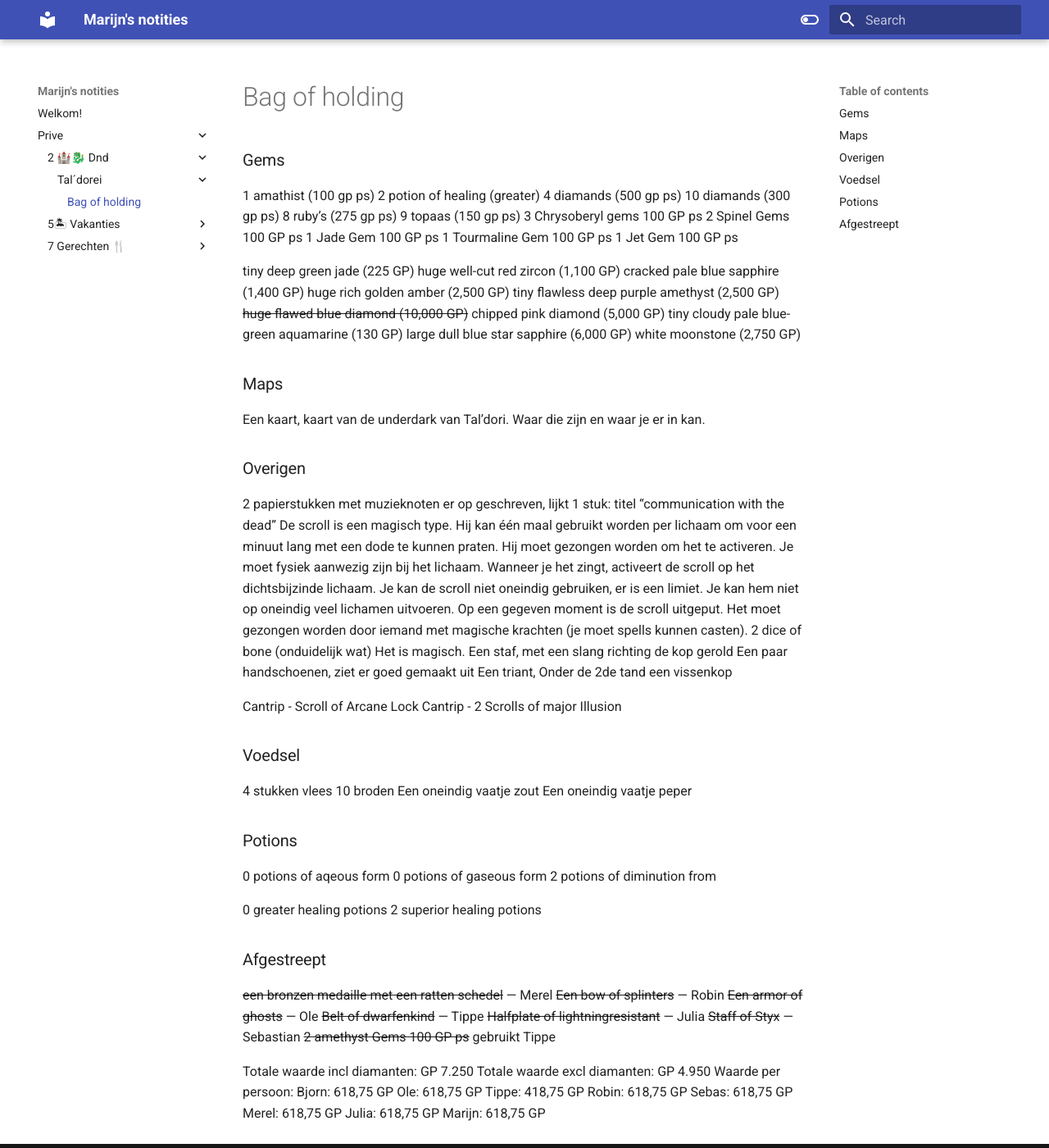
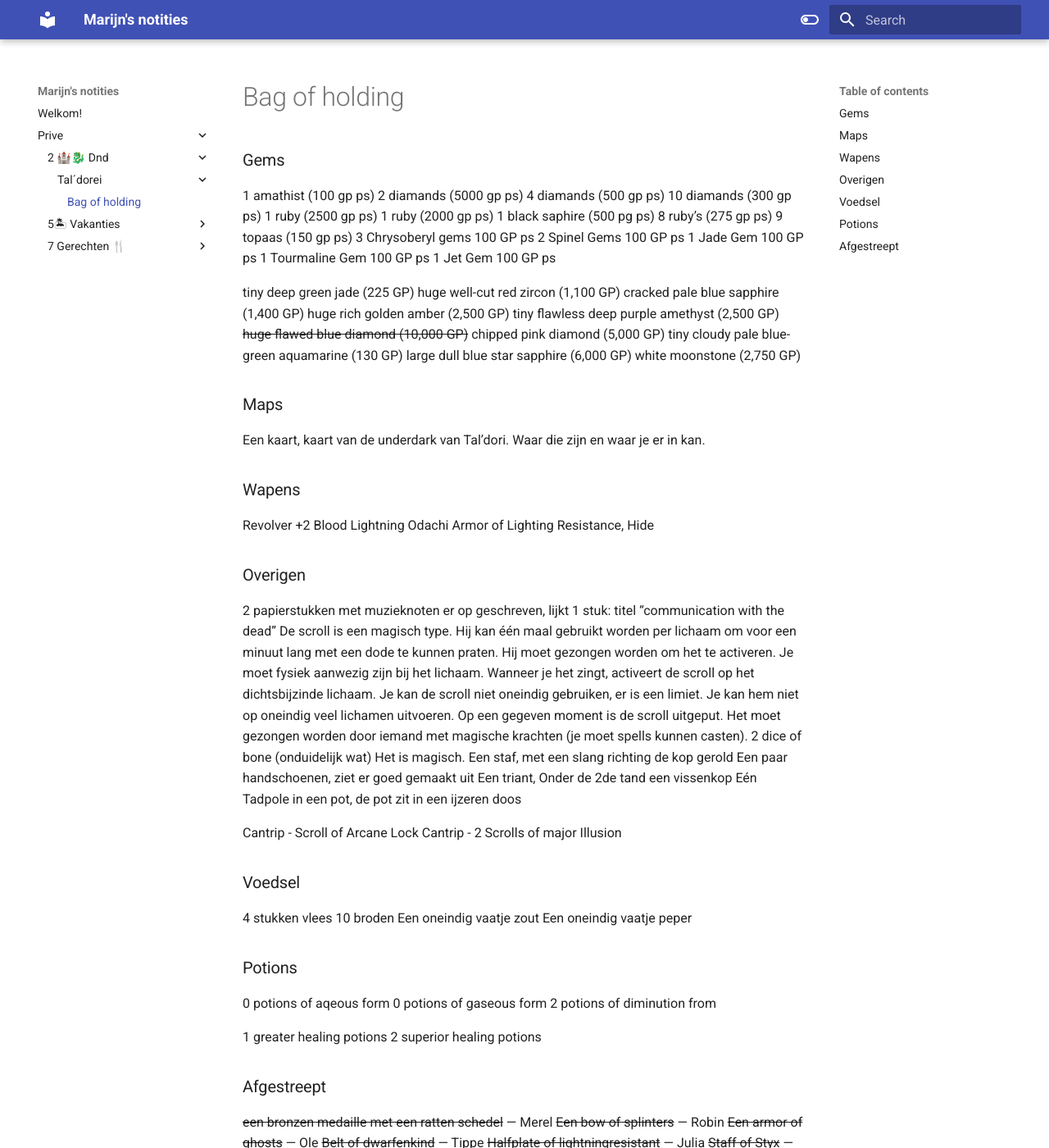
Before and after one commit to bosmuis/ObsidianPublic, an MkDocs documentation site: the page built from docs/_Prive/2 🏰🐉 Dnd/Tal´dorei/Bag of Holding.md, in a window 1280 px wide and 1400 px high. Shown: the whole window at 82% size. Built offline with MkDocs 1.6.1 and Material for MkDocs 9.7.7, drawn with Linux system fonts in a browser that asks for light colours.

Commit message:
[PUBLISHER] Merge #20
* PUSH NOTE : 2023 Roma.md

* PUSH NOTE : Bag of Holding.md

* PUSH NOTE : Pasta met spinazie saus en spekjes.md

* PUSH NOTE : Pasta alla norma con pancetta.md

* PUSH NOTE : Ravioli in wittewijn saus.md

* PUSH NOTE : Proteïne pannekoeken.md

```diff
--- a/docs/_Prive/2 🏰🐉 Dnd/Tal´dorei/Bag of Holding.md
+++ b/docs/_Prive/2 🏰🐉 Dnd/Tal´dorei/Bag of Holding.md
@@ -5,9 +5,12 @@ share: true
 # Bag of holding
 ### Gems
 1 amathist (100 gp ps)
-2 potion of healing (greater)
+2 diamands (5000 gp ps)
 4 diamands (500 gp ps)
 10 diamands (300 gp ps)
+1 ruby (2500 gp ps)
+1 ruby (2000 gp ps)
+1 black saphire (500 pg ps)
 8 ruby’s (275 gp ps)
 9 topaas (150 gp ps)
 3 Chrysoberyl gems 100 GP ps
@@ -29,6 +32,12 @@ white moonstone (2,750 GP)
 
 ### Maps
 Een kaart, kaart van de underdark van Tal’dori. Waar die zijn en waar je er in kan.
+
+### Wapens
+Revolver +2
+Blood Lightning Odachi
+Armor of Lighting Resistance, Hide
+
 ### Overigen
 2 papierstukken met muzieknoten er op geschreven, lijkt 1 stuk: titel “communication with the dead”
 	De scroll is een magisch type. Hij kan één maal gebruikt worden per lichaam om voor een minuut lang met een dode te kunnen praten. Hij moet gezongen worden om het te activeren. Je moet fysiek aanwezig zijn bij het lichaam. Wanneer je het zingt, activeert de scroll op het dichtsbijzinde lichaam. Je kan de scroll niet oneindig gebruiken, er is een limiet. Je kan hem niet op oneindig veel lichamen uitvoeren. Op een gegeven moment is de scroll uitgeput. Het moet gezongen worden door iemand met magische krachten (je moet spells kunnen casten).
@@ -37,7 +46,7 @@ Een kaart, kaart van de underdark van Tal’dori. Waar die zijn en waar je er in
 Een staf, met een slang richting de kop gerold
 Een paar handschoenen, ziet er goed gemaakt uit
 Een triant, Onder de 2de tand een vissenkop
-
+Eén Tadpole in een pot, de pot zit in een ijzeren doos
 
 Cantrip - Scroll of Arcane Lock
 Cantrip - 2 Scrolls of major Illusion
@@ -53,7 +62,7 @@ Een oneindig vaatje peper
 0 potions of gaseous form
 2 potions of diminution from
 
-0 greater healing potions
+1 greater healing potions
 2 superior healing potions
 
 ### Afgestreept
```
Also changed, not shown: docs/_Prive/7 Gerechten 🍴/Pasta alla norma con pancetta.md (added, +25 -0 lines), docs/_Prive/7 Gerechten 🍴/Ravioli in wittewijn saus.md (+1 -1 lines).
